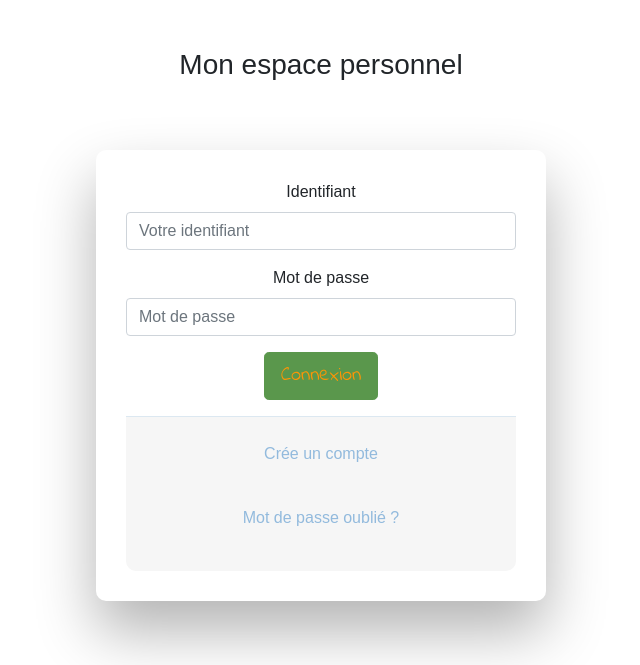
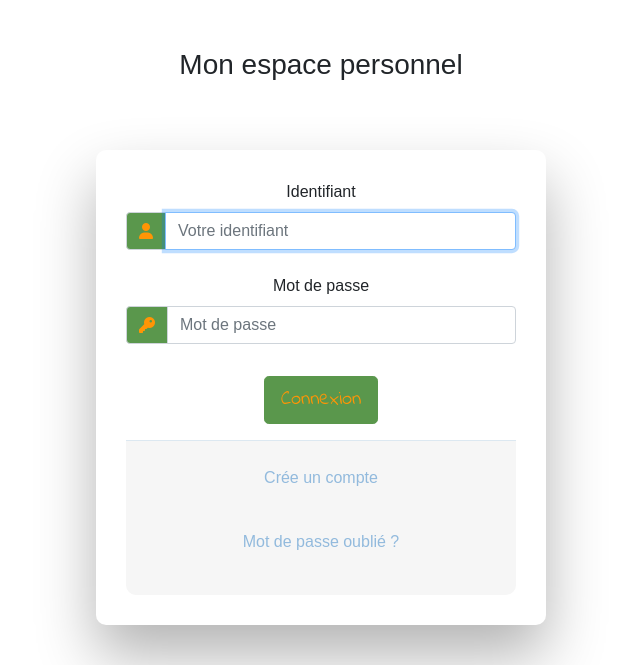
Before and after one commit to Tisserandmat/graine-sauvage, a Symfony app: template templates/security/login.html.twig in a window 1280 px wide. Shown: the part 57-722 px from the top of the page, without its empty margins (319-959 px from the left). Run offline with Twig, Linux system fonts and the light colour scheme; the template is opened without the code that fills it, so the values that code supplies are empty; style sheets or scripts are compiled from the project's sources; some libraries are stand-ins or nearby versions.

Commit message:
implantation de la sidebar style OK + ajout d'icones sur la page de connexion

```diff
--- a/src/Controller/AdminController.php
+++ b/src/Controller/AdminController.php
@@ -8,6 +8,7 @@ use Symfony\Component\Routing\Annotation\Route;
 
 /**
 * @Route("/admin", name="admin_")
+*@IsGranted("ROLE_ADMIN")
 */
 class AdminController extends AbstractController
 {
--- a/templates/security/login.html.twig
+++ b/templates/security/login.html.twig
@@ -26,14 +26,30 @@
                 <div id="formContent">
                     <!-- Login Form -->
                     <form method="post">
-                        <label for="login">Identifiant</label><input id="login" value="{{ last_username }}" class="form-control" name="login" placeholder="Votre identifiant">
-                        <label for="inputPassword" class="mt-3">Mot de passe</label><input type="password" name="password" id="inputPassword" placeholder="Mot de passe" class="form-control">
+
+                        <label for="login">Identifiant</label>
+                        <div class="input-group form-group">
+                            <div class="input-group-prepend">
+                                <span class="input-group-text bg-success"><i class="fas fa-user text-info"></i></span>
+                            </div>
+                            <input value="{{ last_username }}" name="login" id="login" class="form-control" required placeholder="Votre identifiant" autofocus>
+                        </div>
+
+                        <label for="inputPassword" class="mt-2">Mot de passe</label>
+                        <div class="input-group form-group">
+                            <div class="input-group-prepend">
+                                <span class="input-group-text bg-success"><i class="fas fa-key text-info"></i></span>
+                            </div>
+                            <input type="password" name="password" id="inputPassword" placeholder="Mot de passe" class="form-control" required>
+                        </div>
+
                         <button class="btn btn-lg btn-success text-info mt-3 mb-3" type="submit">
                             Connexion
                         </button>
+
                         <input type="hidden" name="_csrf_token"
-                                        value="{{ csrf_token('authenticate') }}"
-                        >
+                               value="{{ csrf_token('authenticate') }}">
+
                     </form>
 
                     <!-- Remind Passowrd -->
@@ -46,40 +62,7 @@
 
                 </div>
             </div>
-            {#                <label for="inputEmail">Identifiant</label>#}
-            {#                <div class="input-group form-group">#}
-            {#                    <div class="input-group-prepend">#}
-            {#                        <span class="input-group-text bg-info"><i class="fas fa-user"></i></span>#}
-            {#                    </div>#}
-            {#                    <input value="{{ last_username }}" name="login" id="inputEmail" class="form-control"#}
-            {#                           required placeholder="Votre identifiant"#}
-            {#                           autofocus>#}
-            {#                </div>#}
-            {#                <label for="inputPassword" class="mt-2">Mot de passe</label>#}
-            {#                <div class="input-group form-group">#}
-            {#                    <div class="input-group-prepend">#}
-            {#                        <span class="input-group-text bg-info"><i class="fas fa-key"></i></span>#}
-            {#                    </div>#}
-
-            {#                    <input type="password" name="password" id="inputPassword" placeholder="Mot de passe"#}
-            {#                           class="form-control" required>#}
         </div>
-
-
-
-
-        {#
-            Uncomment this section and add a remember_me option below your firewall to activate remember me functionality.
-            See https://symfony.com/doc/current/security/remember_me.html
-
-            <div class="checkbox mb-3">
-                <label>
-                    <input type="checkbox" name="_remember_me"> Remember me
-                </label>
-            </div>
-        #}
-
-
     </div>
 
 
```
